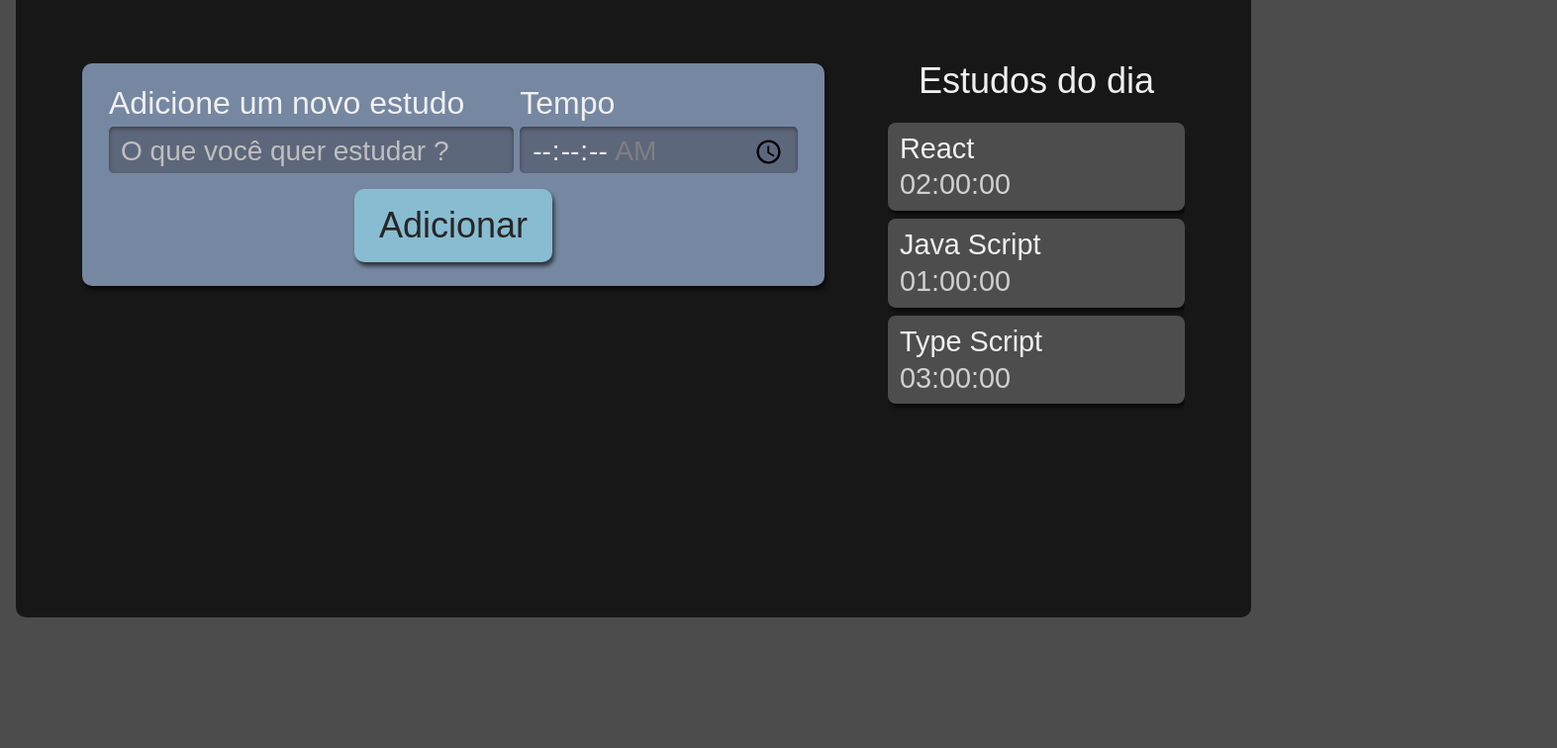
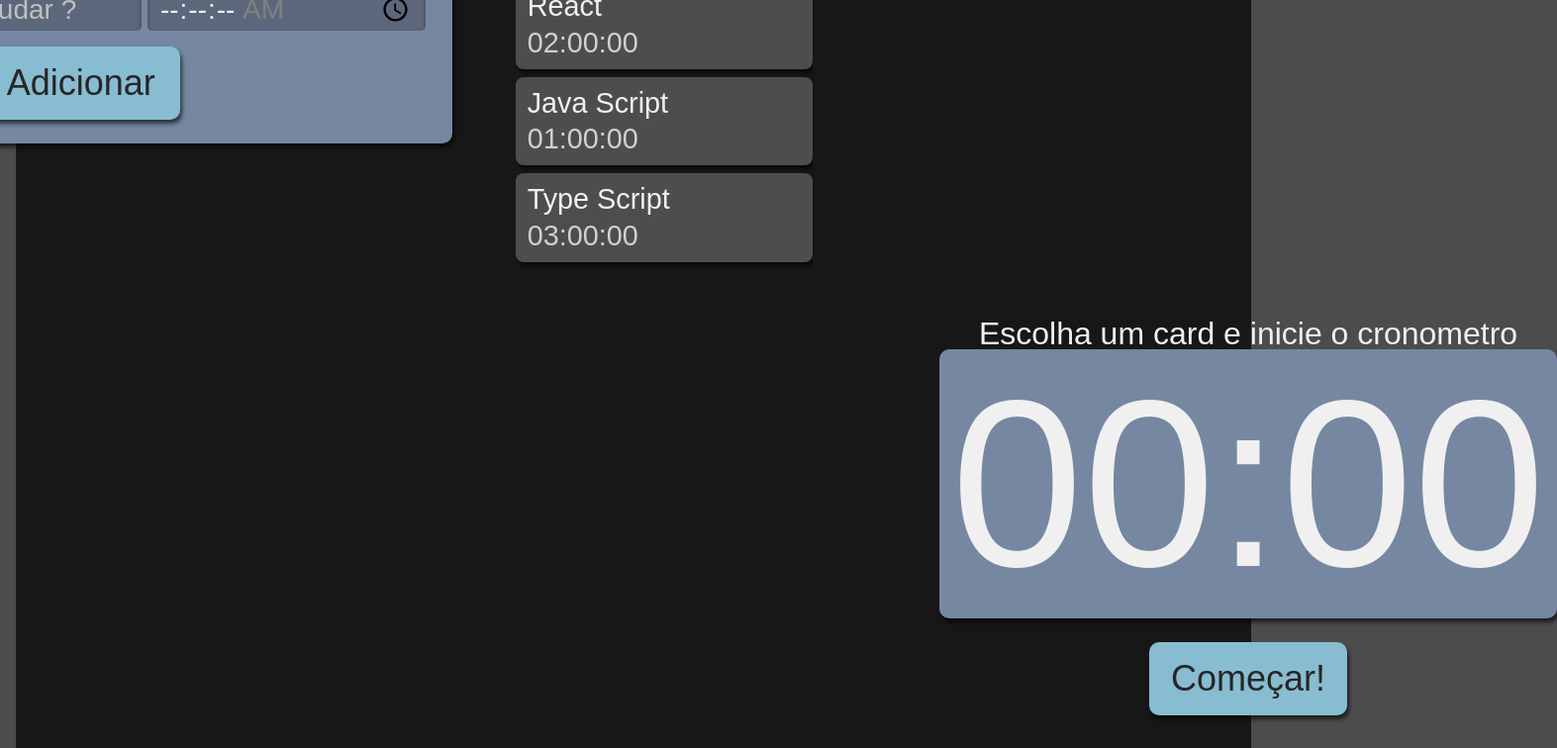
Before and after one commit to halyssonfreitas/a-react-studies, a React (Create React App) app: page / in a window 1280 px wide. Shown: the part 160-916 px from the top of the page at 99% size, 1573 px wide, since content can reach past the window. Before the commit the page ends 800 px from the top, so only its background shows below. Built offline with nearby package versions, Linux system fonts and the light colour scheme.

Commit message:
:sparkles: create stopwatch

```diff
--- /dev/null
+++ b/src/components/List/Item/Item.module.scss
@@ -0,0 +1,45 @@
+.item {
+  background-color: #4D4D4D;
+  border-radius: 8px;
+  box-shadow: 2px 4px 4px #0000009F;
+  padding: 12px;
+  margin-bottom: 8px;
+  position: relative;
+  cursor: pointer;
+
+  h3 {
+    margin-bottom: 8px;
+    word-break: break-all;
+  }
+
+  span {
+    color: #D0D0D0;
+  }
+
+  @media screen and (min-width:1280px) {
+    font-size: 1.8rem;
+  }
+}
+
+.itemSelecionado {
+  background-color: #292929;
+  box-shadow: 2px 4px 4px #0000009F inset;
+}
+
+.itemCompletado {
+  background-color: #566F42;
+  cursor: auto;
+
+  .concluido {
+    display: block;
+    background-image: url('../../../assets/img/check-mark.svg');
+    background-repeat: no-repeat;
+    background-size: 38px 38px;
+    position: absolute;
+    top: 50%;
+    right: 12px;
+    transform: translateY(-50%);
+    width: 42px;
+    height: 43px;
+  }
+}
--- /dev/null
+++ b/src/components/List/Item/index.tsx
@@ -0,0 +1,17 @@
+import React from "react";
+import style from "./Item.module.scss"
+
+function Item({tarefa, tempo} : {tarefa: string, tempo: string}) {
+  return (
+    <li className={style.item}>
+      <h3>
+        {tarefa}
+      </h3>
+      <span>
+        {tempo}
+      </span>
+    </li>
+  )
+}
+
+export default Item
--- a/src/components/List/List.module.scss
+++ b/src/components/List/List.module.scss
@@ -27,49 +27,3 @@
     }
   }
 }
-
-.item {
-  background-color: #4D4D4D;
-  border-radius: 8px;
-  box-shadow: 2px 4px 4px #0000009F;
-  padding: 12px;
-  margin-bottom: 8px;
-  position: relative;
-  cursor: pointer;
-
-  h3 {
-    margin-bottom: 8px;
-    word-break: break-all;
-  }
-
-  span {
-    color: #D0D0D0;
-  }
-
-  @media screen and (min-width:1280px) {
-    font-size: 1.8rem;
-  }
-}
-
-.itemSelecionado {
-  background-color: #292929;
-  box-shadow: 2px 4px 4px #0000009F inset;
-}
-
-.itemCompletado {
-  background-color: #566F42;
-  cursor: auto;
-
-  .concluido {
-    display: block;
-    background-image: url('../../assets/img/check-mark.svg');
-    background-repeat: no-repeat;
-    background-size: 38px 38px;
-    position: absolute;
-    top: 50%;
-    right: 12px;
-    transform: translateY(-50%);
-    width: 42px;
-    height: 43px;
-  }
-}
--- a/src/components/List/index.tsx
+++ b/src/components/List/index.tsx
@@ -1,5 +1,6 @@
 import React from "react";
 import style from './List.module.scss'
+import Item from "./Item";
 
 function List(){
   const tarefas = [{
@@ -17,14 +18,10 @@
       <h2>Estudos do dia</h2>
       <ul>
         {tarefas.map((item, index) => (
-          <li key={index} className={style.item}>
-            <h3>
-              {item.tarefa}
-            </h3>
-            <span>
-              {item.tempo}
-            </span>
-          </li>
+          <Item
+            key={index}
+            {...item}
+          />
         ))}
       </ul>
     </aside>
--- /dev/null
+++ b/src/components/Stopwatch/Clock/Clock.module.scss
@@ -0,0 +1,21 @@
+.clockNumber {
+  background-color: #5D677C;
+  box-shadow: 2px 2px 4px #2B2B2B inset;
+  height: 3.6rem;
+  width: 3rem;
+  padding: 8px 4px;
+  border-radius: 10px;
+
+  @media screen and (min-width:1280px) {
+    height: 10.8rem;
+    width: 9rem;
+  }
+}
+
+.clockDivision {
+  height: 4.2rem;
+
+  @media screen and (min-width:1280px) {
+    height: 12.6rem;
+  }
+}
--- /dev/null
+++ b/src/components/Stopwatch/Clock/index.tsx
@@ -0,0 +1,16 @@
+import React from "react"
+import style from "./Clock.module.scss"
+
+function Clock() {
+  return (
+    <React.Fragment>
+      <span className="clockNumber">0</span>
+      <span className="clockNumber">0</span>
+      <span className="clockDivision">:</span>
+      <span className="clockNumber">0</span>
+      <span className="clockNumber">0</span>
+    </React.Fragment>
+  )
+}
+
+export default Clock
--- /dev/null
+++ b/src/components/Stopwatch/Stopwatch.module.scss
@@ -0,0 +1,59 @@
+.stopwatch {
+  display: flex;
+  flex-direction: column;
+  align-items: center;
+  grid-area: stopwatch;
+
+  .clockWrapper {
+    align-items: center;
+    background-color: #7687A1;
+    border-radius: 10px;
+    box-shadow: 2px 4px 4px #0000009F;
+    box-sizing: border-box;
+    display: flex;
+    font-size: 5rem;
+    justify-content: center;
+    margin-bottom: 24px;
+    padding: 16px 12px;
+    width: 100%;
+  }
+
+  .title {
+    font-size: 2rem;
+  }
+
+  button {
+    background-color: #88bcd1;
+    border-radius: 10px;
+    box-shadow: 2px 4px 4px #0000009F;
+    color: #272626;
+    cursor: pointer;
+    font-size: 1.25rem;
+    padding: 16px;
+    width: 150px;
+
+    &:active {
+      background-color: #7CA6B7;
+      box-shadow: 2px 2px 4px #0000009F inset;
+      cursor: auto;
+    }
+  }
+
+  @media screen and (min-width:1280px) {
+
+    .clockWrapper{
+      font-size: 15rem;
+    }
+
+    p {
+      font-size: 2rem;
+    }
+
+    button {
+      grid-column-start: span 2;
+      justify-self: center;
+      width: 200px;
+      font-size: 2.25rem;
+    }
+  }
+}
--- /dev/null
+++ b/src/components/Stopwatch/index.tsx
@@ -0,0 +1,19 @@
+import Button from "../Button"
+import Clock from "./Clock"
+import style from "./Stopwatch.module.scss"
+
+function Stopwatch() {
+  return(
+    <div className={style.stopwatch}>
+      <p className={style.title}>Escolha um card e inicie o cronometro</p>
+      <div className={style.clockWrapper}>
+        <Clock/>
+      </div>
+      <Button>
+        Começar!
+      </Button>
+    </div>
+  )
+}
+
+export default Stopwatch
--- a/src/pages/App.tsx
+++ b/src/pages/App.tsx
@@ -2,12 +2,14 @@
 import Form from '../components/Form'
 import List from '../components/List';
 import style from './App.module.scss'
+import Stopwatch from '../components/Stopwatch';
 
 function App() {
   return (
     <div className={style.AppStyle}>
       <Form/>
       <List/>
+      <Stopwatch/>
     </div>
   );
 }
```
